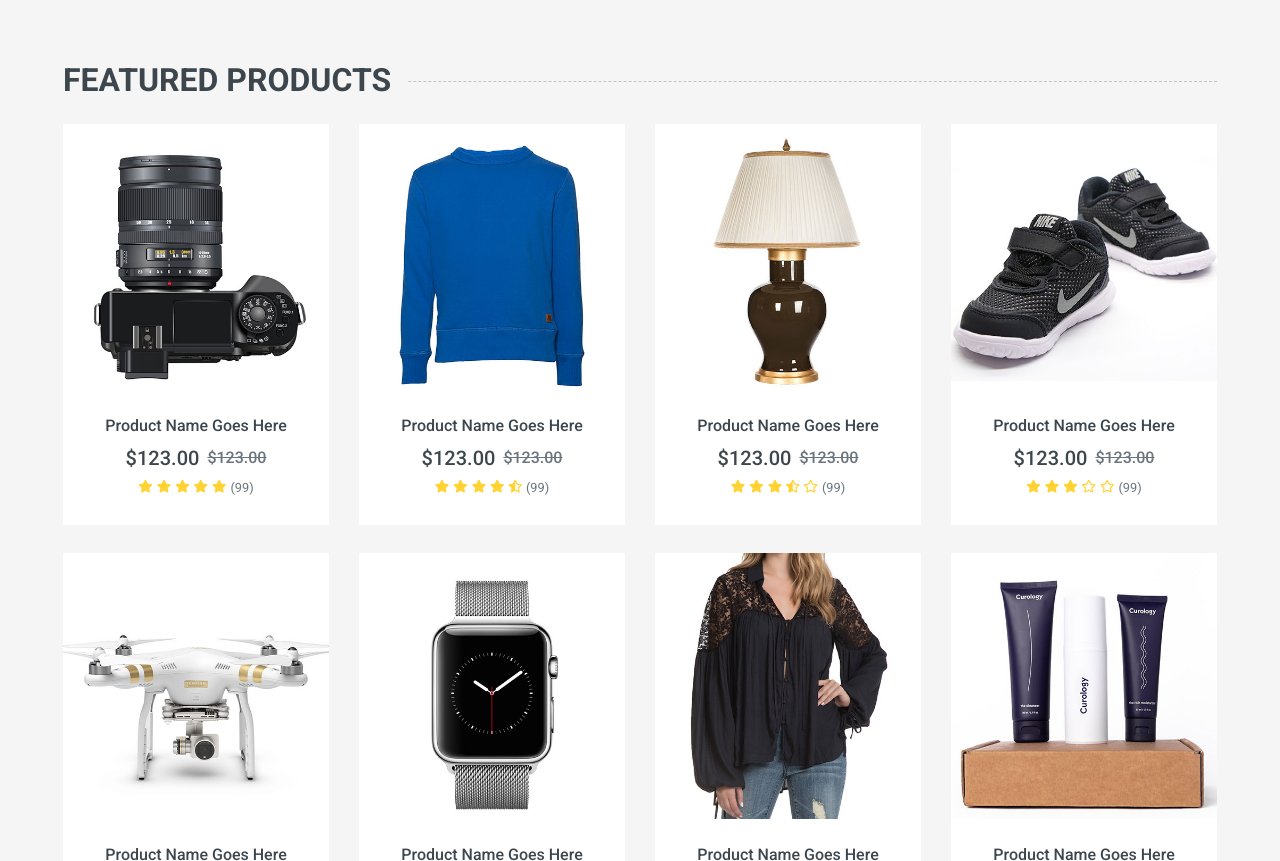
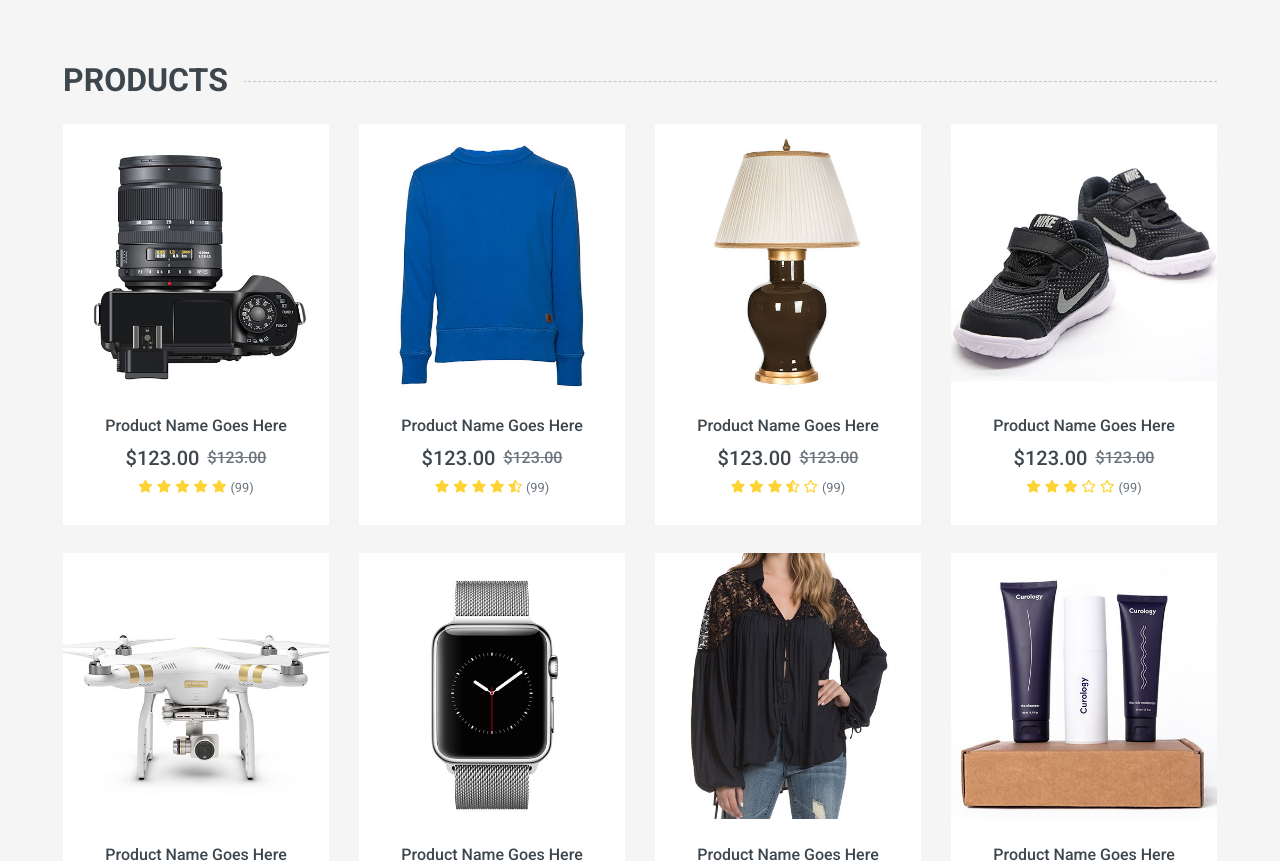
Before and after one commit to Kitanga/bnf-africasupplier, a plain HTML site: page public/index.html in a window 1280 px wide. Shown: the part 1379-2240 px from the top of the page. Drawn offline with nearby package versions, Linux system fonts and the light colour scheme.

Commit message:
Changed title

```diff
--- a/public/index.html
+++ b/public/index.html
@@ -444,7 +444,7 @@
 
     <!-- Products Start -->
     <div class="container-fluid pt-5 pb-3">
-        <h2 class="section-title position-relative text-uppercase mx-xl-5 mb-4"><span class="bg-secondary pr-3">Featured Products</span></h2>
+        <h2 class="section-title position-relative text-uppercase mx-xl-5 mb-4"><span class="bg-secondary pr-3">Products</span></h2>
         <div class="row px-xl-5">
             <div class="col-lg-3 col-md-4 col-sm-6 pb-1">
                 <div class="product-item bg-light mb-4">
```
